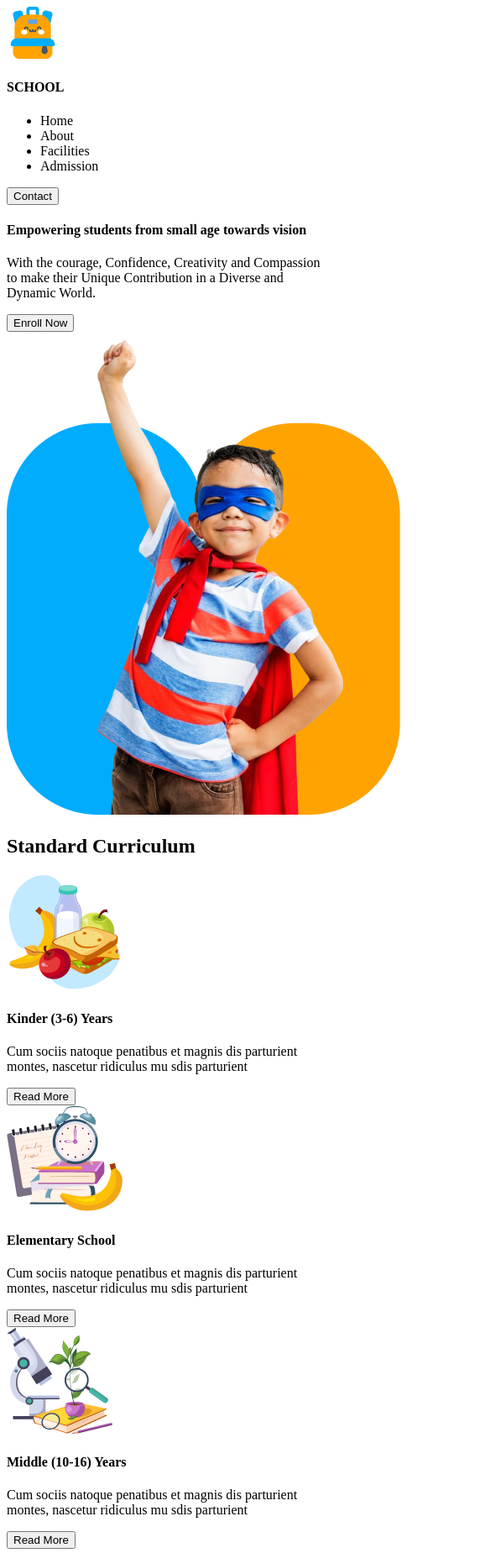
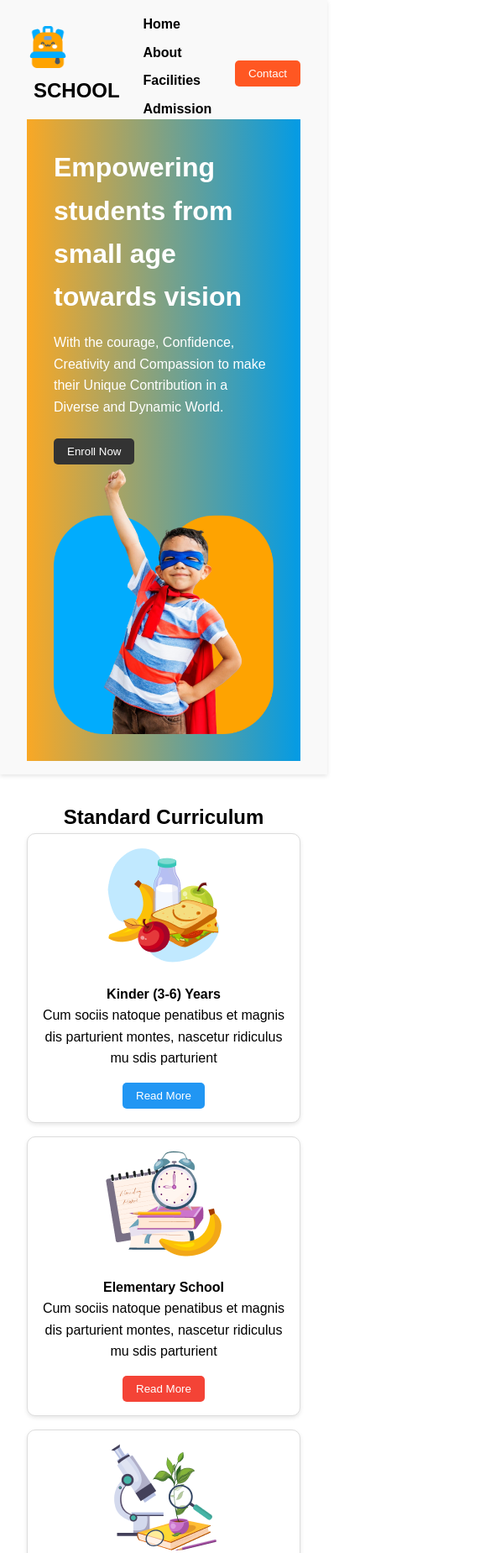
Before and after one commit to Rittik221/disgn2, a plain HTML site: page index.html in a window 390 px wide. Shown: the top 1849 px of the page at 84% size, 572 px wide, since content can reach past the window. Drawn offline with Linux system fonts and the light colour scheme.

Commit message:
added the styles file

```diff
--- a/index.html
+++ b/index.html
@@ -4,7 +4,7 @@
   <meta charset="UTF-8">
   <meta name="viewport" content="width=device-width, initial-scale=1.0">
   <title>Assignment 2</title>
-  <link rel="stylesheet" href="styles/emprowing.css">
+  <link rel="stylesheet" href="styles/disgn.css">
 </head>
 <body class="quicksand header">
   <header>
--- /dev/null
+++ b/styles/disgn.css
@@ -0,0 +1,298 @@
+/* General Reset */
+* {
+  margin: 0;
+  padding: 0;
+  box-sizing: border-box;
+}
+
+body {
+  font-family: 'Quicksand', sans-serif;
+  line-height: 1.6;
+}
+
+header {
+  background: #f9f9f9;
+  padding: 1rem 2rem;
+  box-shadow: 0 2px 5px rgba(0, 0, 0, 0.1);
+}
+
+nav {
+  display: flex;
+  justify-content: space-between;
+  align-items: center;
+  flex-wrap: wrap;
+}
+
+.nav-logho {
+  width: 50px;
+}
+
+.nav-title {
+  font-size: 1.5rem;
+  margin-left: 0.5rem;
+  font-weight: bold;
+}
+
+nav ul {
+  display: flex;
+  list-style: none;
+  gap: 1rem;
+}
+
+nav ul li {
+  cursor: pointer;
+  font-weight: bold;
+}
+
+.nav-btn {
+  padding: 0.5rem 1rem;
+  background: #ff5722;
+  color: #fff;
+  border: none;
+  cursor: pointer;
+  border-radius: 5px;
+  transition: background 0.3s;
+}
+
+.nav-btn:hover {
+  background: #e64a19;
+}
+
+/* Banner Section */
+.banner {
+  display: flex;
+  flex-wrap: wrap;
+  align-items: center;
+  justify-content: space-between;
+  padding: 2rem;
+  background: linear-gradient(to right, #f9a825, #039be5);
+  color: #fff;
+}
+
+.banner-content {
+  max-width: 50%;
+}
+
+.banner img {
+  max-width: 100%;
+}
+
+.banner-title {
+  font-size: 2rem;
+  margin-bottom: 1rem;
+}
+
+.banner-description {
+  margin-bottom: 1.5rem;
+}
+
+.btn-dark {
+  padding: 0.5rem 1rem;
+  background: #333;
+  color: #fff;
+  border: none;
+  cursor: pointer;
+  border-radius: 5px;
+}
+
+/* Standard Section */
+.standard-section {
+  padding: 2rem;
+  text-align: center;
+}
+
+.box-container {
+  display: flex;
+  gap: 1rem;
+  flex-wrap: wrap;
+  justify-content: center;
+}
+
+.standard-content {
+  background: #fff;
+  border: 1px solid #ddd;
+  padding: 1rem;
+  border-radius: 10px;
+  flex: 1 1 calc(33% - 1rem);
+  box-shadow: 0 2px 5px rgba(0, 0, 0, 0.1);
+}
+
+.standard-content img {
+  max-width: 100%;
+  margin-bottom: 1rem;
+}
+
+.standard-btn {
+  display: inline-block;
+  padding: 0.5rem 1rem;
+  margin-top: 1rem;
+  border: none;
+  border-radius: 5px;
+  cursor: pointer;
+}
+
+.blue {
+  background: #2196f3;
+  color: #fff;
+}
+
+.red {
+  background: #f44336;
+  color: #fff;
+}
+
+.green {
+  background: #4caf50;
+  color: #fff;
+}
+
+/* Stories Section */
+.bg-clr {
+  background: #f5f5f5;
+  padding: 2rem;
+}
+
+.row {
+  display: flex;
+  flex-wrap: wrap;
+  gap: 2rem;
+}
+
+.card-container {
+  display: flex;
+  flex-wrap: wrap;
+  gap: 1rem;
+}
+
+.card-story {
+  background: #fff;
+  padding: 1rem;
+  border-radius: 10px;
+  box-shadow: 0 2px 5px rgba(0, 0, 0, 0.1);
+  flex: 1 1 calc(25% - 1rem);
+}
+
+/* Footer Section */
+/**
+.footer {
+  background: #333;
+  color: #fff;
+  padding: 2rem;
+  display: flex;
+  flex-wrap: wrap;
+  gap: 2rem;
+  justify-content: space-between;
+}
+
+.footer-column {
+  flex: 1;
+}
+
+.footer-logo {
+  width: 50px;
+  margin-bottom: 1rem;
+}
+
+.footer-title {
+  font-size: 1.25rem;
+  margin-bottom: 1rem;
+}
+
+.nav-links {
+  list-style: none;
+}
+
+.nav-links li {
+  margin: 0.5rem 0;
+}
+
+.nav-links a {
+  color: #fff;
+  text-decoration: none;
+}
+
+.social-icons a img {
+  width: 30px;
+  margin-right: 1rem;
+  transition: opacity 0.3s;
+}
+
+.social-icons a img:hover {
+  opacity: 0.7;
+}*/
+/* Footer Section */
+.footer {
+  background: #333;
+  color: #fff;
+  padding: 2rem;
+  text-align: center;
+}
+
+.footer-container {
+  display: flex;
+  flex-direction: column;
+  align-items: center;
+  gap: 1.5rem;
+}
+
+.footer-column {
+  text-align: center;
+}
+
+.nav-links {
+  list-style: none;
+  display: flex;
+  justify-content: center;
+  gap: 1rem;
+  padding: 0;
+  margin: 0;
+}
+
+.nav-links a {
+  color: #fff;
+  text-decoration: none;
+  transition: color 0.3s;
+}
+
+.nav-links a:hover {
+  color: #ff5722;
+}
+
+.social-icons {
+  display: flex;
+  justify-content: center;
+  gap: 1rem;
+}
+
+.social-icons a img {
+  width: 30px;
+  transition: transform 0.3s;
+}
+
+.social-icons a img:hover {
+  transform: scale(1.1);
+}
+
+
+/* Responsive Design */
+@media (max-width: 768px) {
+  .banner-content {
+    max-width: 100%;
+    text-align: center;
+  }
+
+  .box-container,
+  .row,
+  .card-container {
+    flex-direction: column;
+  }
+
+  nav ul {
+    flex-direction: column;
+    gap: 0.5rem;
+  }
+
+  .nav-btn {
+    margin-top: 1rem;
+  }
+}
```
